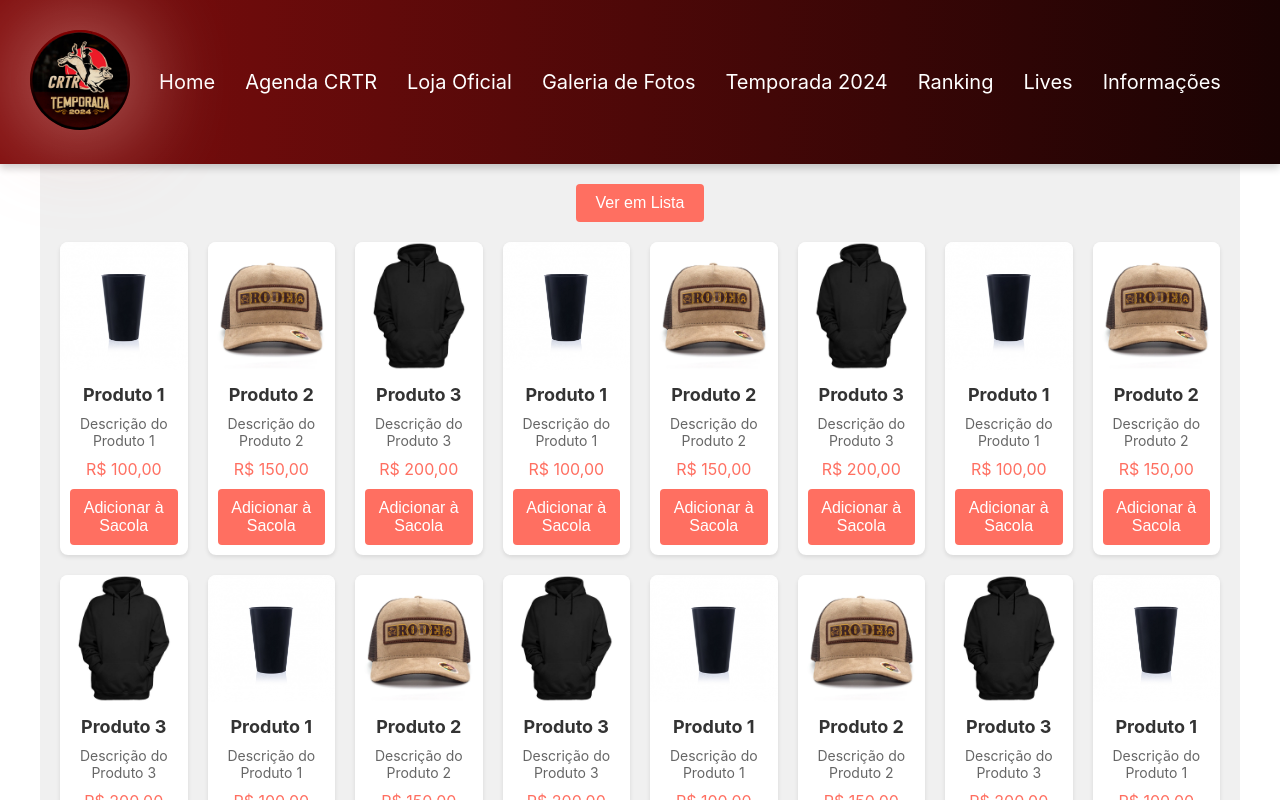
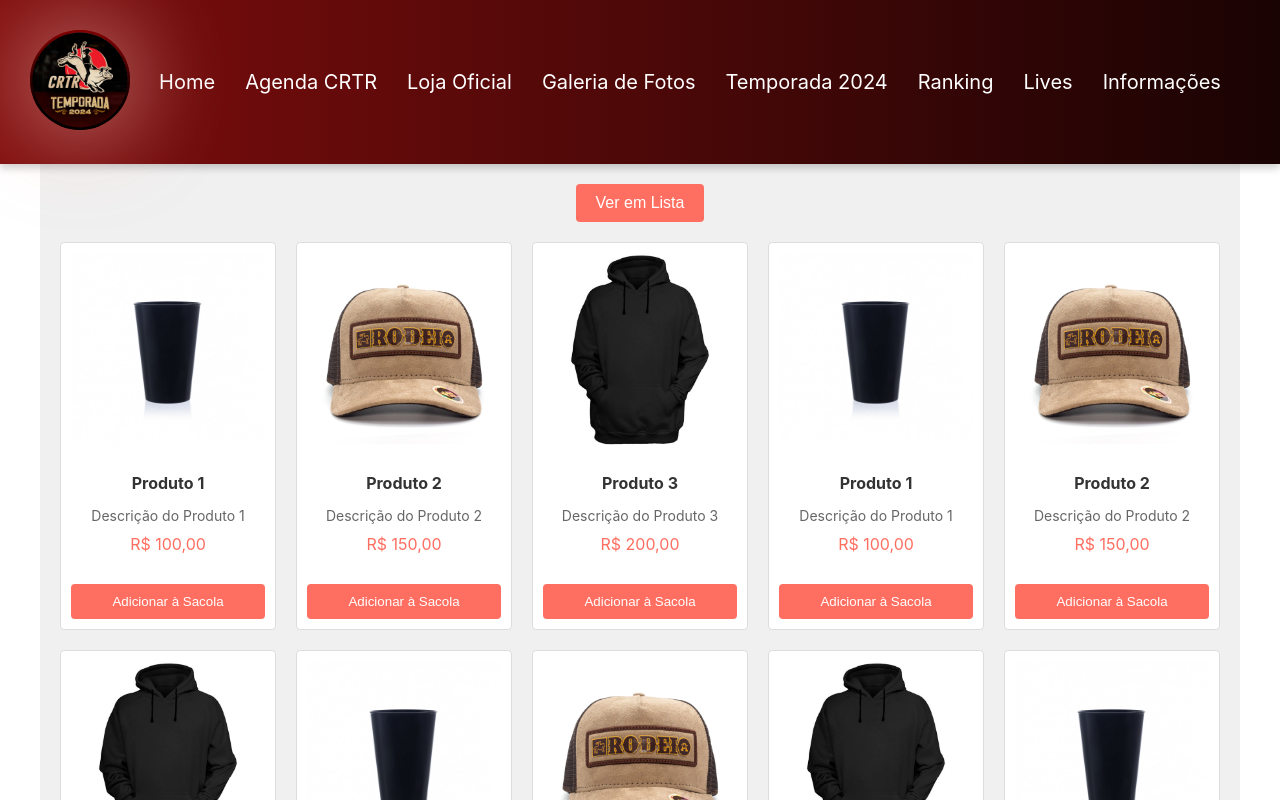
Before and after one commit to crtr-projects/frontend-crtr, a Vue app: page /loja in a window 1280 px wide. Shown: the top 800 px of the page. Built offline with nearby package versions, Linux system fonts and the light colour scheme.

Commit message:
ajustes loja oficial

```diff
--- a/src/mocks/produtosMocks.json
+++ b/src/mocks/produtosMocks.json
@@ -9,10 +9,5 @@
     { "name": "Produto 2", "description": "Descrição do Produto 2", "price": "R$ 150,00", "image": "bone.png" },
     { "name": "Produto 3", "description": "Descrição do Produto 3", "price": "R$ 200,00", "image": "moletom.png" },
     { "name": "Produto 1", "description": "Descrição do Produto 1", "price": "R$ 100,00", "image": "copo.png" },
-    { "name": "Produto 2", "description": "Descrição do Produto 2", "price": "R$ 150,00", "image": "bone.png" },
-    { "name": "Produto 3", "description": "Descrição do Produto 3", "price": "R$ 200,00", "image": "moletom.png" },    { "name": "Produto 1", "description": "Descrição do Produto 1", "price": "R$ 100,00", "image": "copo.png" },
-    { "name": "Produto 2", "description": "Descrição do Produto 2", "price": "R$ 150,00", "image": "bone.png" },
-    { "name": "Produto 3", "description": "Descrição do Produto 3", "price": "R$ 200,00", "image": "moletom.png" },    { "name": "Produto 1", "description": "Descrição do Produto 1", "price": "R$ 100,00", "image": "copo.png" },
-    { "name": "Produto 2", "description": "Descrição do Produto 2", "price": "R$ 150,00", "image": "bone.png" },
-    { "name": "ULTIMOOOO", "description": "Descrição do Produto 3", "price": "R$ 200,00", "image": "moletom.png" }
-  ]
+    { "name": "Produto 2", "description": "Descrição do Produto 2", "price": "R$ 150,00", "image": "bone.png" }
+]
--- a/src/views/LojaOficial.css
+++ b/src/views/LojaOficial.css
@@ -41,18 +41,24 @@
 /* Modo de visualização horizontal dos produtos */
 .products-grid {
     display: grid;
-    grid-template-columns: repeat(8, 1fr); /* Exibe 8 colunas em monitores grandes */
+    grid-template-columns: repeat(auto-fill, minmax(200px, 1fr)); /* Adapta o número de colunas conforme o tamanho da tela */
     gap: 20px; /* Espaçamento entre os itens */
     width: 100%; /* Garante que a grade use toda a largura da tela */
 }
 
 /* Cartão do produto */
 .product-card {
-    background: #fff;
-    border-radius: 8px;
-    overflow: hidden;
-    box-shadow: 0 2px 4px rgba(0, 0, 0, 0.1);
-    transition: transform 0.2s ease-in-out;
+    display: flex;
+    flex-direction: column;
+    justify-content: flex-start; /* Alinha itens no topo */
+    align-items: stretch;
+    min-height: 100%;
+    padding: 10px;
+    box-sizing: border-box;
+    background-color: #fff; /* Adiciona fundo branco para os cartões */
+    border: 1px solid #ddd; /* Adiciona uma borda leve */
+    border-radius: 4px; /* Adiciona bordas arredondadas */
+    transition: transform 0.2s ease; /* Transição suave ao passar o mouse */
 }
 
 .product-card:hover {
@@ -63,32 +69,37 @@
 .product-image {
     width: 100%;
     height: auto;
-}
-
-/* Informações do produto */
-.product-info {
-    padding: 10px;
+    margin-bottom: 10px; /* Espaçamento abaixo da imagem */
 }
 
 /* Nome do produto */
 .product-name {
-    font-size: 18px;
-    margin: 0 0 10px;
+    font-size: 16px;
+    margin-bottom: 10px;
     color: #333;
+    white-space: normal;
+    word-wrap: break-word;
+    overflow-wrap: break-word;
+    text-align: center;
 }
 
 /* Descrição do produto */
 .product-description {
     font-size: 14px;
-    margin: 0 0 10px;
     color: #666;
+    margin-bottom: 10px;
+    white-space: normal;
+    word-wrap: break-word;
+    overflow-wrap: break-word;
+    flex-grow: 1; /* Garante que a descrição ocupe o máximo de espaço possível */
 }
 
 /* Preço do produto */
 .product-price {
     font-size: 16px;
     color: #ff6f61;
-    margin: 0 0 10px;
+    margin-top: 10px;
+    align-self: flex-start; /* Garante que o preço fique alinhado ao início do container */
 }
 
 /* Botão de adicionar à sacola */
@@ -99,7 +110,8 @@
     padding: 10px;
     border-radius: 4px;
     cursor: pointer;
-    font-size: 16px;
+    width: 100%;
+    margin-top: 10px
 }
 
 /* Modo de visualização em lista */
@@ -107,6 +119,7 @@
     list-style: none;
     padding: 0;
     margin: 20px 0;
+    width: 100%; /* Garante que a lista ocupe toda a largura disponível */
 }
 
 .list-view .product-list-item {
@@ -116,6 +129,8 @@
     align-items: center;
     border-bottom: 6px solid #800d0d42;
     padding-bottom: 20px;
+    width: 100%; /* Garante que cada item da lista ocupe toda a largura disponível */
+    box-sizing: border-box; /* Inclui padding e bordas no cálculo da largura */
 }
 
 /* Ajuste no modo de lista para imagem e informações do produto */
@@ -127,9 +142,10 @@
     display: flex;
     flex-direction: column;
     gap: 10px;
-    width: 60%;
+    width: 59%; /* Ajuste a porcentagem conforme necessário */
 }
 
+/* Nome do produto no modo lista */
 .list-view .product-list-item .product-name {
     margin: 0 0 10px;
 }
```
